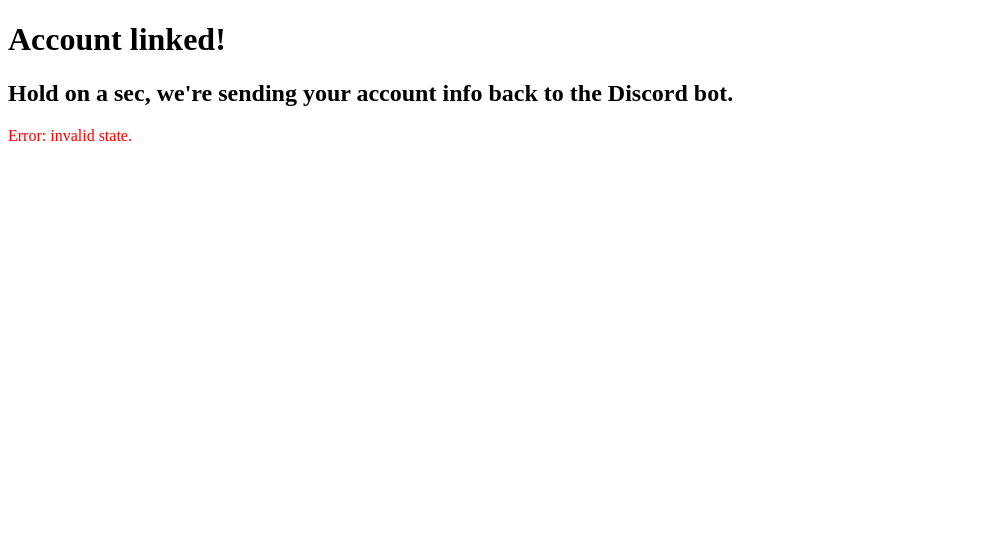
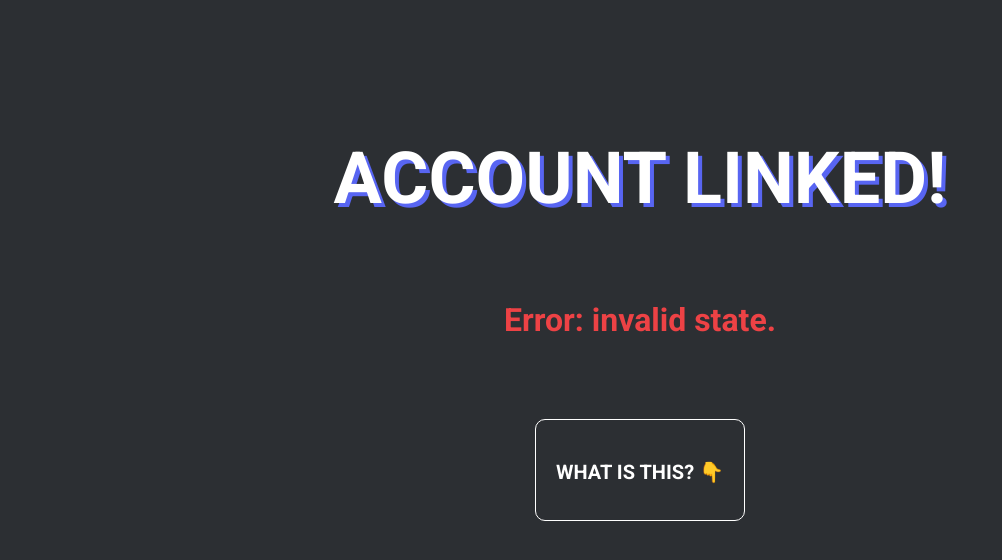
Before and after one commit to nikos-kitmeridis/AuthConnectDJS, a website with bundled scripts: page authconnect-web/public/redir.html in a window 1280 px wide. Shown: the whole page, without its empty margins (0-1002 px from the left). Built offline with nearby package versions, Linux system fonts and the light colour scheme.

Commit message:
Beautify the redirect page

```diff
--- a/authconnect-web/public/redir.html
+++ b/authconnect-web/public/redir.html
@@ -1,4 +1,5 @@
 <!DOCTYPE html>
+<meta charset="utf-8">
 <html>
     <head>
         <script type="module" src="./redir.js"></script>
@@ -6,8 +7,24 @@
     </head>
     <body>
         <h1>Account linked!</h1>
-        <h2>Hold on a sec, we're sending your account info back to the Discord bot.</h2>
-        <p id="error"></p>
-        <p id="success"></p>
+        <h2 id="loading">Hold on, sending your info back to the Discord bot...</h2>
+        <h2 id="error"></h2>
+        <h2 id="success"></h2>
+
+        <div id="about">
+            <p id="about-header">What is this? 👇</p>
+            <p id="about-explainer">
+                AuthConnect is a solution for Discord bot developers to allow their users to
+                link social accounts, like Google or Spotify, to their bots.<br /><br />
+                AuthConnect itself does not request any of your account data and cannot
+                see your Discord information, though the bot you're linking will be able
+                to access the data which you have authorized to share. You can revoke
+                access at any time through the provider's (Google, Spotify, etc) website.<br /><br />
+                AuthConnect is not affiliated with Discord or the developer of the bot.<br /><br />
+                <a href="https://github.com/ericyoondotcom/authconnectdjs">
+                    View the AuthConnect project on Github.
+                </a>
+            </p>
+        </div>
     </body>
 </html>
--- a/authconnect-web/public/redir.js
+++ b/authconnect-web/public/redir.js
@@ -11,22 +11,37 @@
 };
 
 async function onLoad() {
+    document.getElementById("about").onclick = () => {
+        const textElem = document.getElementById("about-explainer");
+        textElem.style.display = textElem.style.display === "block" ? "none" : "block";
+    }
+
     const firebase = initializeApp(FIREBASE_CONFIG);
     const functions = getFunctions(firebase);
 
     const errorElem = document.getElementById("error");
     const successElem = document.getElementById("success");
+    const loadingElem = document.getElementById("loading");
+
+    function displayError(text) {
+        loadingElem.innerText = "";
+        errorElem.innerText = text;
+    }
+    function displaySuccess(text) {
+        loadingElem.innerText = "";
+        successElem.innerText = text;
+    }
 
     const urlParams = new URLSearchParams(window.location.search);
     const state = urlParams.get("state");
     const code = urlParams.get("code");
 
     if(!state) {
-        errorElem.innerText = "Error: invalid state.";
+        displayError("Error: invalid state.");
         return;
     }
     if(!code) {
-        errorElem.innerText = "Error: no auth code received.";
+        displayError("Error: no auth code received.");
         return;
     }
 
@@ -35,11 +50,11 @@
     try {
         res = await createAuthResult({state: state, code: code});
     } catch(e) {
-        errorElem.innerText = "Error: " + e;
+        displayError("Error: " + e);
         return;
     }
     if(res.data && res.data.success) {
-        successElem.innerText = "Success! You can now close this window.";
+        displaySuccess("Success! You can now return to Discord.");
     }
 }
 
--- a/authconnect-web/public/styles.css
+++ b/authconnect-web/public/styles.css
@@ -1,7 +1,51 @@
+@import url('https://fonts.googleapis.com/css2?family=Roboto:wght@400;700&display=swap');
+
+body {
+    font-family: "Roboto", sans-serif;
+    background-color: #2c2f33;
+    color: #FFFFFF;
+    text-align: center;
+    padding: 10vh 5vw;
+}
+
+h1 {
+    font-size: 9vh;
+    text-shadow: 0.5vh 0.5vh 0px #5865F2;
+    font-weight: bold;
+    text-transform: uppercase;
+    margin-bottom: 10vh;
+}
+
+h2 {
+    font-size: 4vh;
+    margin-bottom: 10vh;
+}
+
 #error {
-    color: red;
+    color: #ED4245;
+    margin-bottom: 10vh;
 }
 
 #success {
-    color: green;
+    color: #57F287;
+    margin-bottom: 10vh;
 }
+
+#about {
+    padding: 20px;
+    border: 1px solid #FFFFFF;
+    border-radius: 10px;
+    font-size: 20px;
+    display: inline-block;
+    cursor: pointer;
+}
+
+#about-header {
+    font-weight: bold;
+    text-transform: uppercase;
+    margin-bottom: 2vh;
+}
+
+#about-explainer {
+    display: none;
+}
```
